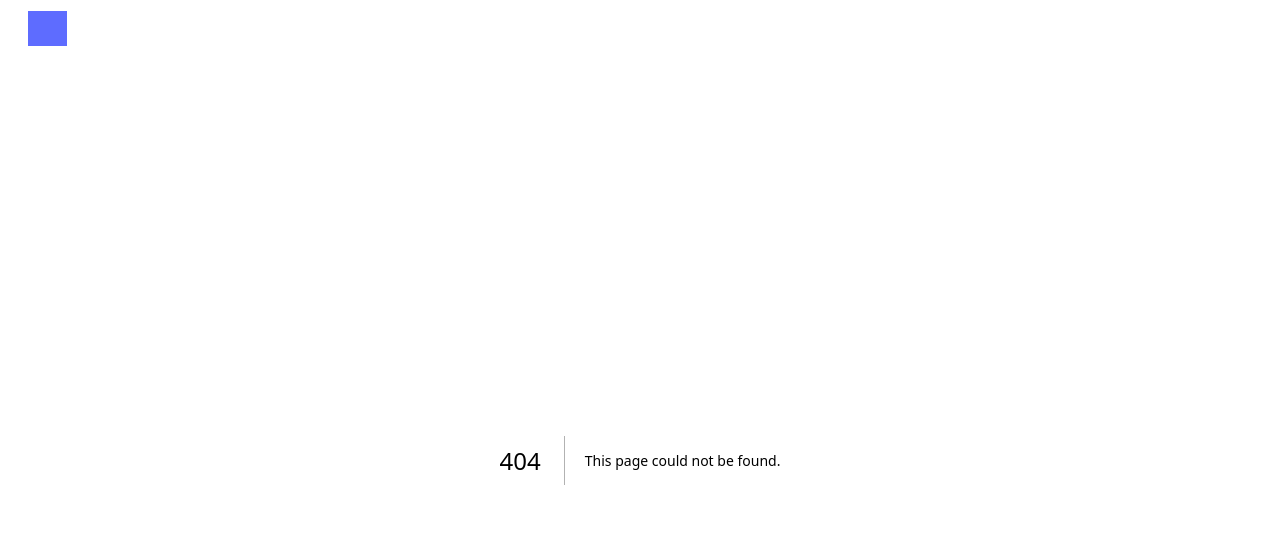
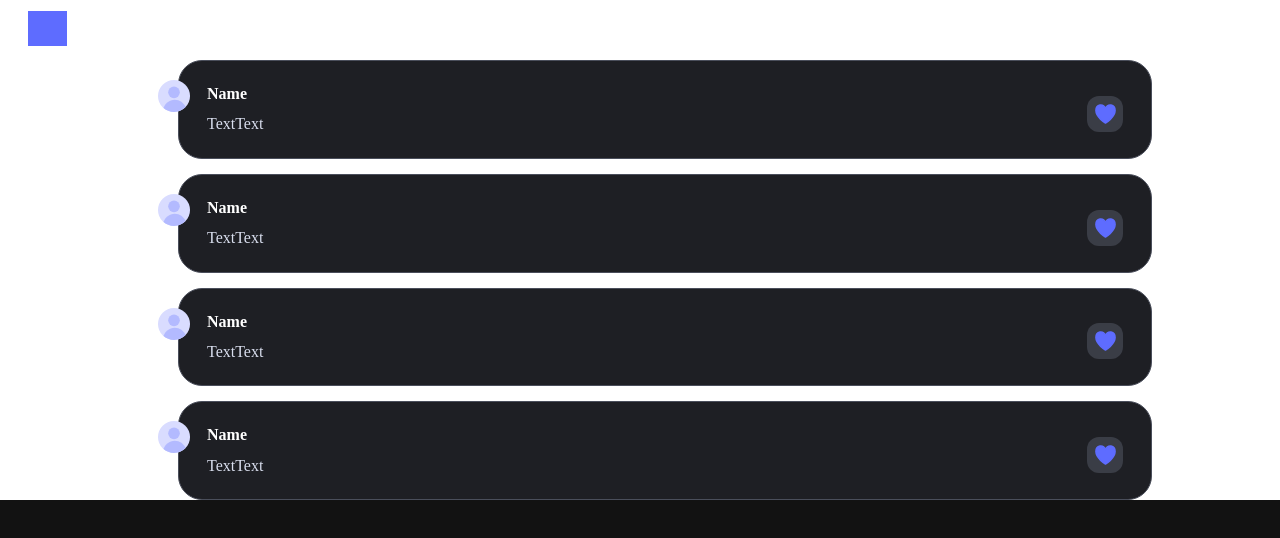
Before and after one commit to songye38/betareader, a Next.js app: page /comment in a window 1280 px wide. Before the commit this address had no page. Shown: the top 538 px of the page. Built offline with nearby package versions, Linux system fonts and the light colour scheme.

Commit message:
댓글 컴포넌트 제작 완료 - 단 하트 버튼은 좀 더 고민 필요

```diff
--- /dev/null
+++ b/src/app/comment/page.js
@@ -0,0 +1,22 @@
+import CommentComponent from "@/components/CommentComponent";
+
+const MainPage = () => {
+  return (
+    <div
+      style={{
+        display: "flex",
+        flexDirection: "column", // 수직 방향으로 정렬
+        justifyContent: "center", // 세로 방향으로 중앙 정렬
+        alignItems: "center", // 가로 방향으로 중앙 정렬
+        gap : '15px',
+      }}
+    >
+      <CommentComponent />
+      <CommentComponent />
+      <CommentComponent />
+      <CommentComponent />
+    </div>
+  );
+};
+
+export default MainPage;
--- /dev/null
+++ b/src/components/CommentComponent.jsx
@@ -0,0 +1,102 @@
+import React from 'react';
+
+const CommentComponent = () => {
+  return (
+    <div style={{ width: '80%', height: '100%', display: 'flex', flexDirection: 'row', position: 'relative' }}>
+      {/* 프로필 이미지 */}
+      <img
+        src="/profile_basic_img.svg"
+        alt="Profile"
+        width={32}
+        height={52}
+        style={{
+          position: 'absolute', // 절대 위치로 설정
+          top: 10, // 세로 위치 조정
+          left: 30, // 좌측 여백 조정 (필요시)
+          zIndex: 2, // 두 번째 요소와 겹치게 하기 위해 zIndex 설정
+        }}
+      />
+
+      {/* 첫 번째 섹션 */}
+      <div
+        style={{
+          width: '100%',
+          height: '100%',
+          paddingLeft: 28,
+          paddingRight: 28,
+          paddingTop: 22,
+          paddingBottom: 22,
+          background: '#1E1F24',
+          borderRadius: 24,
+          border: '1px #4A4E5B solid',
+          justifyContent: 'space-between',
+          alignItems: 'flex-end',
+          display: 'inline-flex',
+          marginLeft: 50, // 이미지가 겹치므로 좌측 여백을 주어 텍스트가 잘리지 않게 조정
+        }}
+      >
+        <div
+          style={{
+            width: '100%',
+            height: '100%',
+            flexDirection: 'column',
+            justifyContent: 'flex-start',
+            alignItems: 'flex-start',
+            gap: 8,
+            display: 'inline-flex',
+          }}
+        >
+          {/* Name */}
+          <div
+            style={{
+              color: 'white',
+              fontSize: 16,
+              fontFamily: 'Pretendard',
+              fontWeight: '700',
+              lineHeight: '22.4px',
+              wordWrap: 'break-word',
+            }}
+          >
+            Name
+          </div>
+          {/* Text */}
+          <div
+            style={{
+              color: '#D9DEEE',
+              fontSize: 16,
+              fontFamily: 'Pretendard',
+              fontWeight: '400',
+              lineHeight: '22.4px',
+              wordWrap: 'break-word',
+            }}
+          >
+            TextText
+          </div>
+        </div>
+
+        {/* SVG Icon */}
+        <div data-svg-wrapper>
+          <svg
+            width="36"
+            height="36"
+            viewBox="0 0 36 36"
+            fill="none"
+            xmlns="http://www.w3.org/2000/svg"
+          >
+            <rect width="36" height="36" rx="12" fill="#3A3D46" />
+            <path
+              d="M18.4999 12.5574C16.3666 7.26298 8.8999 7.82689 8.8999 14.5938C8.8999 21.3607 18.4999 27 18.4999 27C18.4999 27 28.0999 21.3607 28.0999 14.5938C28.0999 7.82689 20.6332 7.26298 18.4999 12.5574Z"
+              fill="#5E6CFF"
+              stroke="#5E6CFF"
+              strokeWidth="1.5"
+              strokeLinecap="round"
+              strokeLinejoin="round"
+            />
+          </svg>
+        </div>
+      </div>
+    </div>
+  );
+};
+
+export default CommentComponent;
--- a/src/components/FormComponents/DropdownInput.jsx
+++ b/src/components/FormComponents/DropdownInput.jsx
@@ -129,7 +129,7 @@ const DropdownInput = ({ error, onDropdownChange }) => {
                   transition: "background-color 0.3s", // 배경색 변경 애니메이션
                 }}
                 onClick={() => handleOptionSelect(option)}
-                onMouseEnter={(e) => e.target.style.backgroundColor = "#383838"} // hover 시 배경색 변경
+                onMouseEnter={(e) => e.target.style.backgroundColor = "#3A407A"} // hover 시 배경색 변경
                 onMouseLeave={(e) => e.target.style.backgroundColor = "transparent"} // hover 종료 시 배경색 복원
               >
                 {option}
```
Also changed, not shown: public/profile_basic_img.svg (added).
